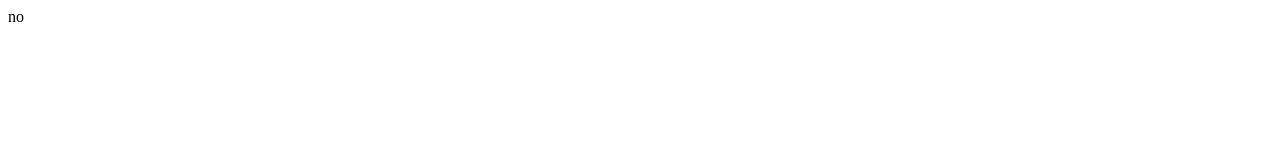
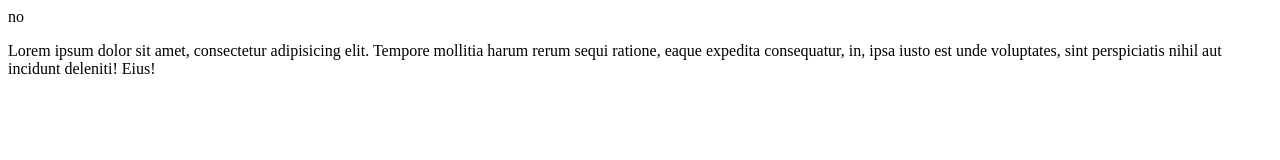
Before and after one commit to WarmestColour/test, a plain HTML site: page index.html in a window 1280 px wide. Drawn offline with Linux system fonts and the light colour scheme.

Commit message:
pridetas lorem

```diff
--- a/index.html
+++ b/index.html
@@ -1,3 +1,4 @@
 <html>
     <p>no</p>
+    <p>Lorem ipsum dolor sit amet, consectetur adipisicing elit. Tempore mollitia harum rerum sequi ratione, eaque expedita consequatur, in, ipsa iusto est unde voluptates, sint perspiciatis nihil aut incidunt deleniti! Eius!</p>
 </html>
```
